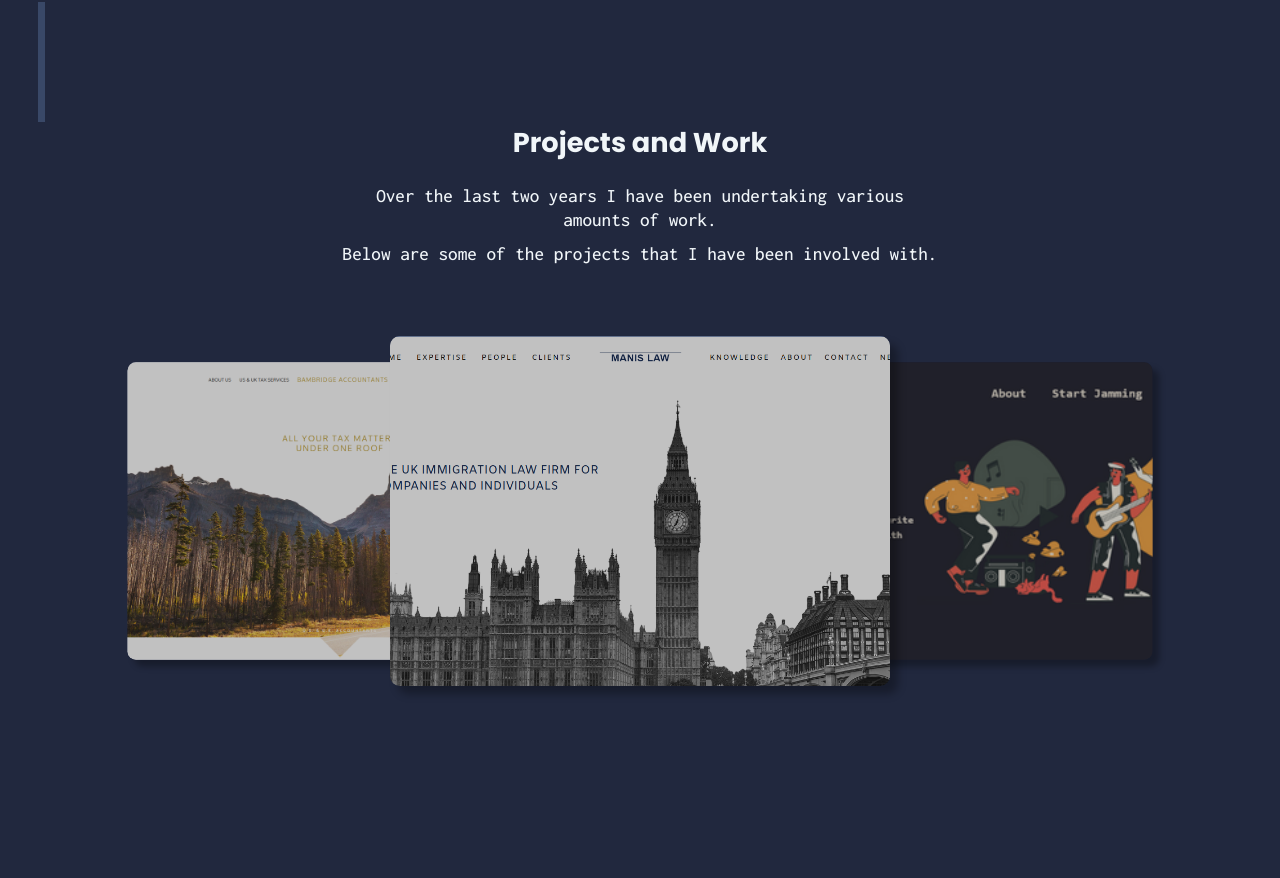
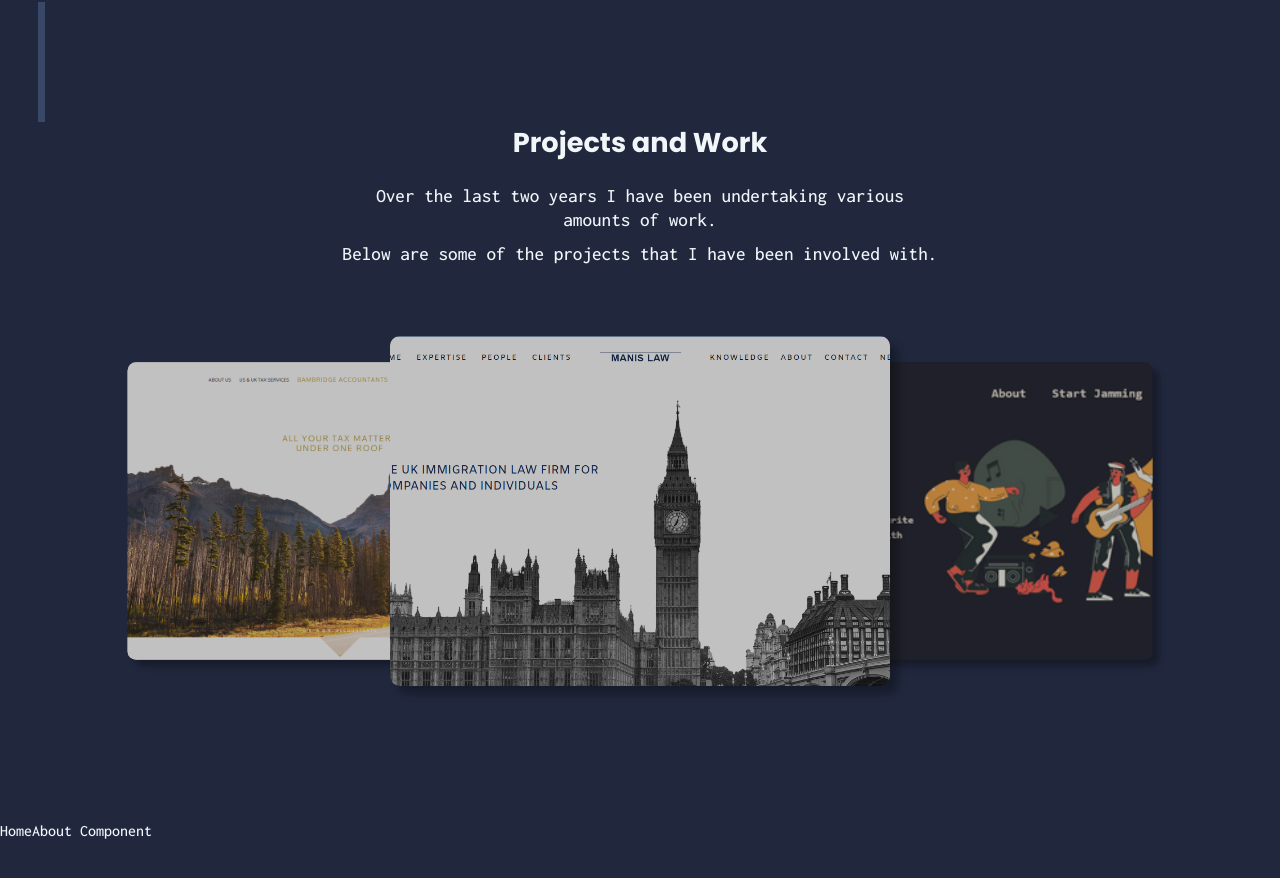
Before and after one commit to djheery/Portfolio, a Next.js app: page / in a window 1280 px wide. Shown: the part 678-1556 px from the top of the page. After the commit the page ends 1517 px from the top, so only its background shows below. Built offline with nearby package versions, Linux system fonts and the light colour scheme.

Commit message:
Start of about section

```diff
--- a/app/components/HomePage/Home.tsx
+++ b/app/components/HomePage/Home.tsx
@@ -1,3 +1,4 @@
+import HomeAbout from './HomeAbout/HomeAbout';
 import HomeLanding from './HomeLanding/HomeLanding';
 import styles from './HomePage.module.css';
 import HomePortfolio from './HomePortfolio/HomePortfolio';
@@ -11,6 +12,7 @@ const Home: React.FC = () => {
     <>
       <HomeLanding />
       <HomePortfolio />
+      <HomeAbout />
     </>
   )
 }
--- /dev/null
+++ b/app/components/HomePage/HomeAbout/HomeAbout.tsx
@@ -0,0 +1,16 @@
+import styles from './HomeAbout.module.css';
+
+/**
+ * The functional component for the HomeAbout
+ *
+*/
+
+const HomeAbout: React.FC = () => {
+  return (
+    <div>
+      HomeAbout Component
+    </div>
+  )
+}
+
+export default HomeAbout;
--- a/app/components/HomePage/HomePortfolio/HomePortfolio.module.css
+++ b/app/components/HomePage/HomePortfolio/HomePortfolio.module.css
@@ -1,5 +1,5 @@
 .portfolio-section {
-  min-height: 800px;
+  min-height: 700px;
 }
 
 .portfolio-section__introduction {
--- a/app/components/HomePage/HomePortfolio/PortfolioMobile/PortfolioMobile.module.css
+++ b/app/components/HomePage/HomePortfolio/PortfolioMobile/PortfolioMobile.module.css
@@ -2,6 +2,10 @@
 .portfolio-mobile__inner,
 .portfolio-mobile__item {
   position: relative;
+}
+
+.portfolio-mobile {
+  margin-bottom: 40px;
 }
 
 .portfolio-mobile__item-container {
```
Also changed, not shown: app/components/HomePage/HomeAbout/HomeAbout.module.css (added).
